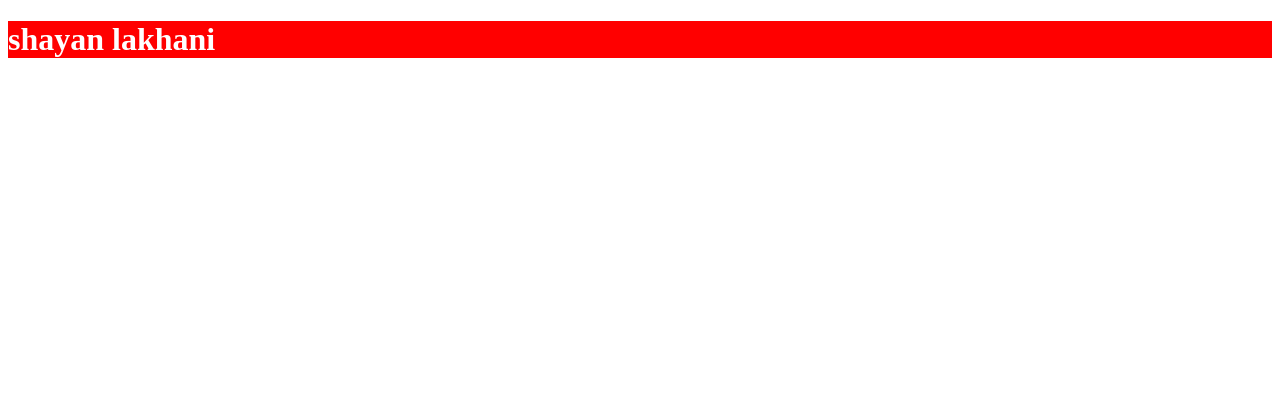
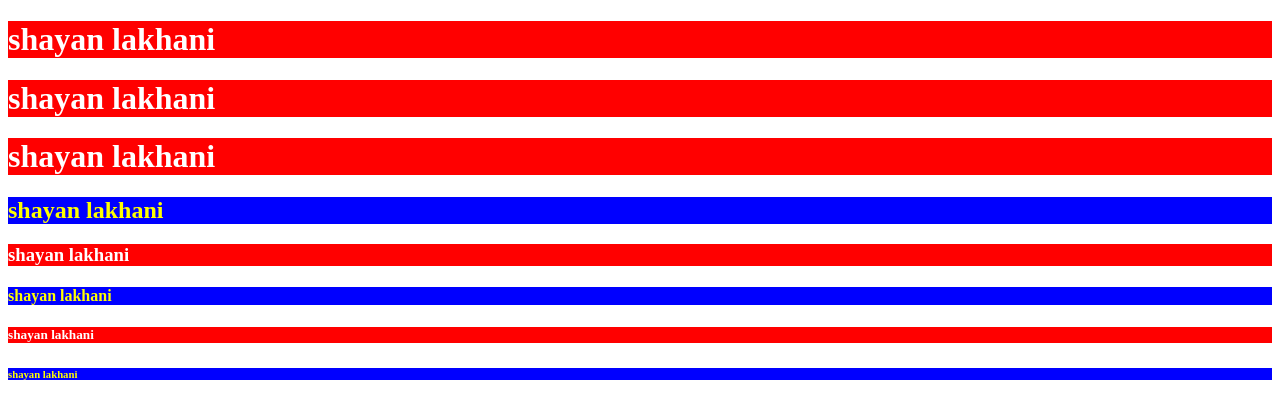
Before and after one commit to shayanlakhani/mysite, a plain HTML site: page index.html in a window 1280 px wide. Drawn offline with Linux system fonts and the light colour scheme.

Commit message:
Update index.html

```diff
--- a/index.html
+++ b/index.html
@@ -5,14 +5,18 @@
     <meta name="viewport" content="width=device-width, initial-scale=1.0">
     <title>Document</title>
     <style>
-        h1{
-            background-color:red;
-            color: white;
-        }
+        h1,h3,h5{background-color:red;color: white;}
+        h2,h4,h6{background-color:blue;color: yellow;}
     </style>
 </head>
 <body>
     <h1>shayan lakhani</h1>
-
+    <h1>shayan lakhani</h1>
+    <h1>shayan lakhani</h1>
+    <h2>shayan lakhani</h2>
+    <h3>shayan lakhani</h3>
+    <h4>shayan lakhani</h4>
+    <h5>shayan lakhani</h5>
+    <h6>shayan lakhani</h6>
 </body>
 </html>
```
